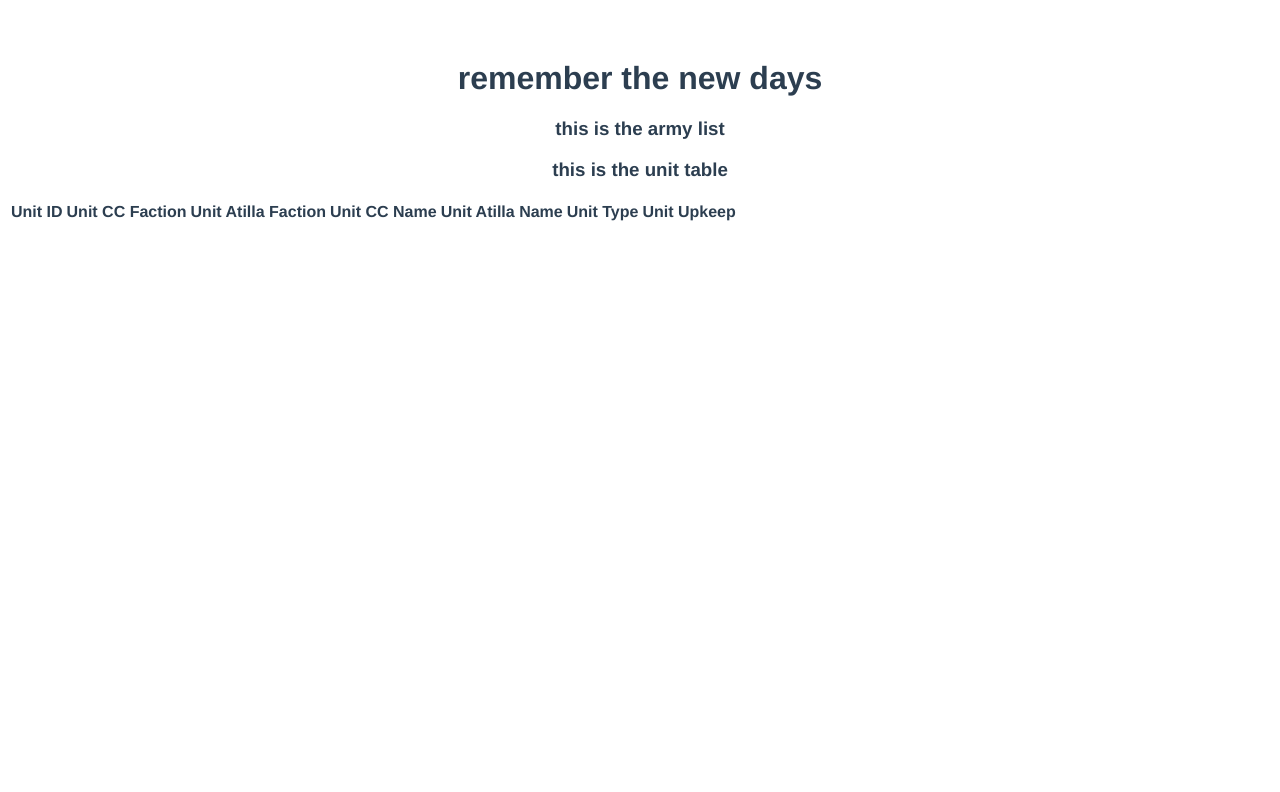
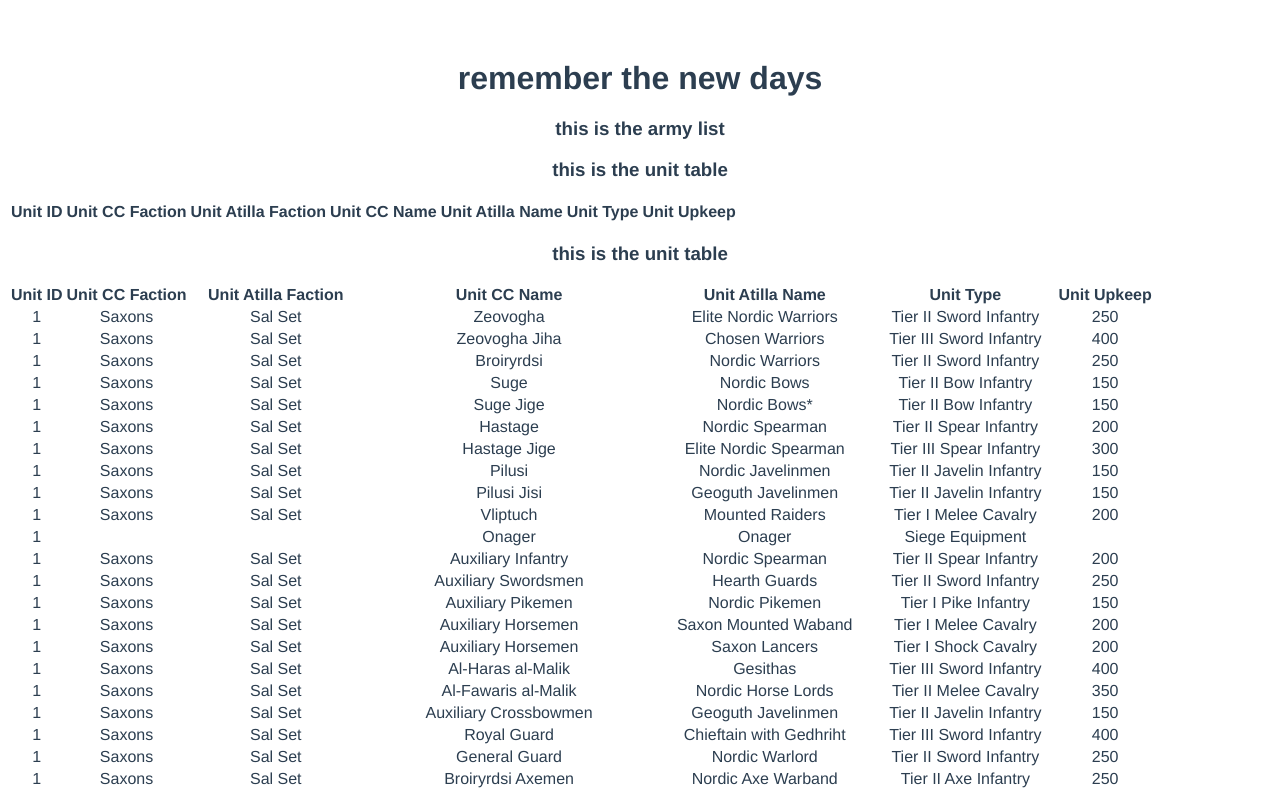
Before and after one commit to 7GCraft/Clancraft-Army-Manager, a Vue app: page /armies in a window 1280 px wide. Shown: the top 792 px of the page. Built offline with nearby package versions, Linux system fonts and the light colour scheme.

Commit message:
Implemented the cc unit table.

```diff
--- a/src/App.vue
+++ b/src/App.vue
@@ -1,15 +1,32 @@
 <template>
   <h1> remember the new days</h1>
   <RouterView/>
+  <army-table></army-table>
 </template>
 
 <script>
-
-
+import clancraftUnits from './CC_UNITS.json'
+import unitUpkeep from './UNIT_UPKEEP.json'
+import {calculateUpkeep} from './helper'
+import ArmyTable from './components/ArmyTable.vue'
 export default {
   name: 'App',
   components: {
+    ArmyTable
+  },
+  created(){
 
+  },
+  provide(){
+    return{
+      calculateUpkeep: calculateUpkeep,
+      clancraftUnits : clancraftUnits,
+      unitUpkeep: unitUpkeep
+    }
+  },
+  data(){
+    return{
+    }
   }
 }
 </script>
--- a/src/components/ArmyTable.vue
+++ b/src/components/ArmyTable.vue
@@ -11,9 +11,23 @@
                 <th>Unit Type</th>
                 <th>Unit Upkeep</th>
             </tr>
+            <tr v-for="units of clancraftUnits" :key="units['CC Units']">
+                <td>1</td>
+                <td>{{ units['CC Faction'] }}</td>
+                <td>{{ units['Atilla Faction'] }}</td>
+                <td>{{units['CC Units']}}</td>
+                <td>{{ units['Atilla Units'] }}</td>
+                <td>{{ units['Tier'] }}</td>
+                <td>{{ calculateUpkeep(units.Tier,unitUpkeep) }}</td>
+
+            </tr>
         </thead>
     </table>
 </template>
 <script>
 
+
+export default{
+    inject:['clancraftUnits','calculateUpkeep','unitUpkeep']
+}
 </script>
```
